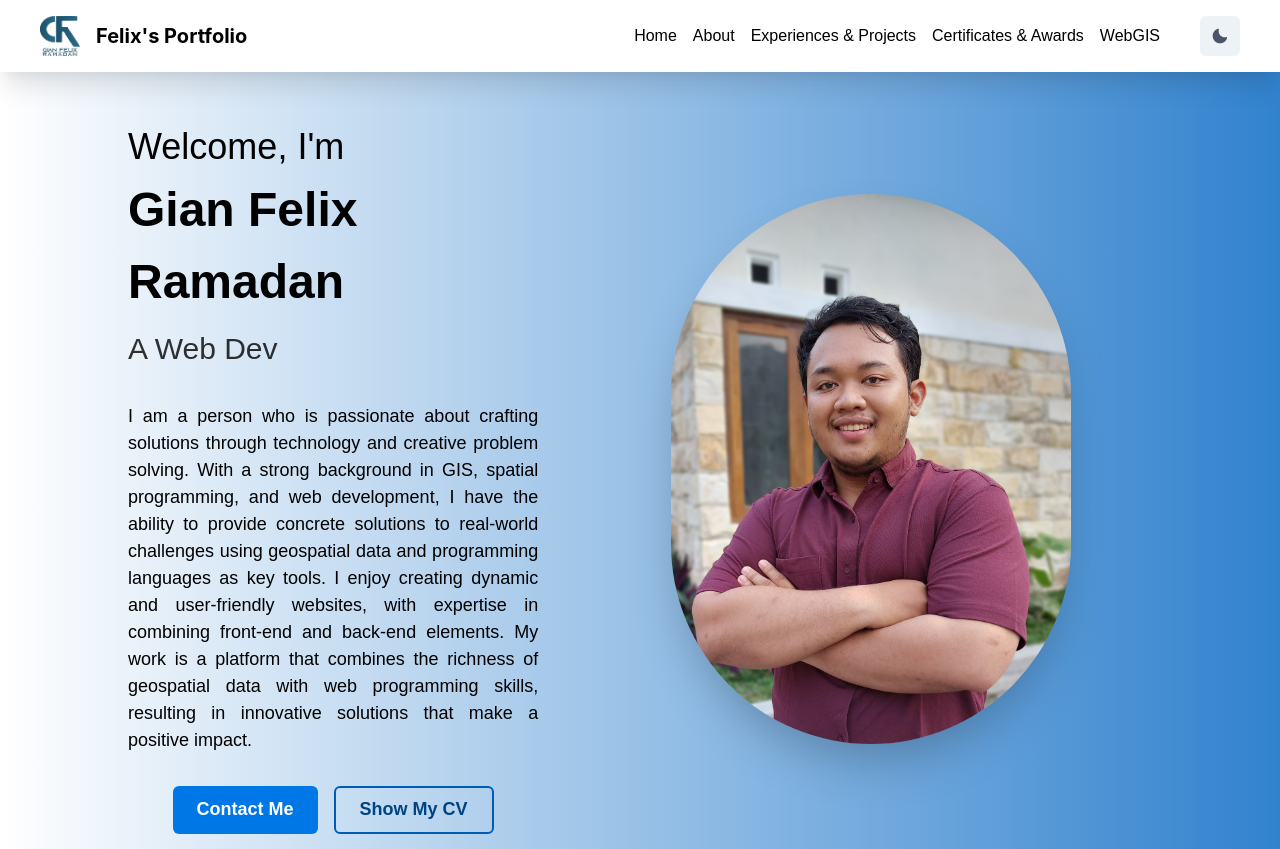
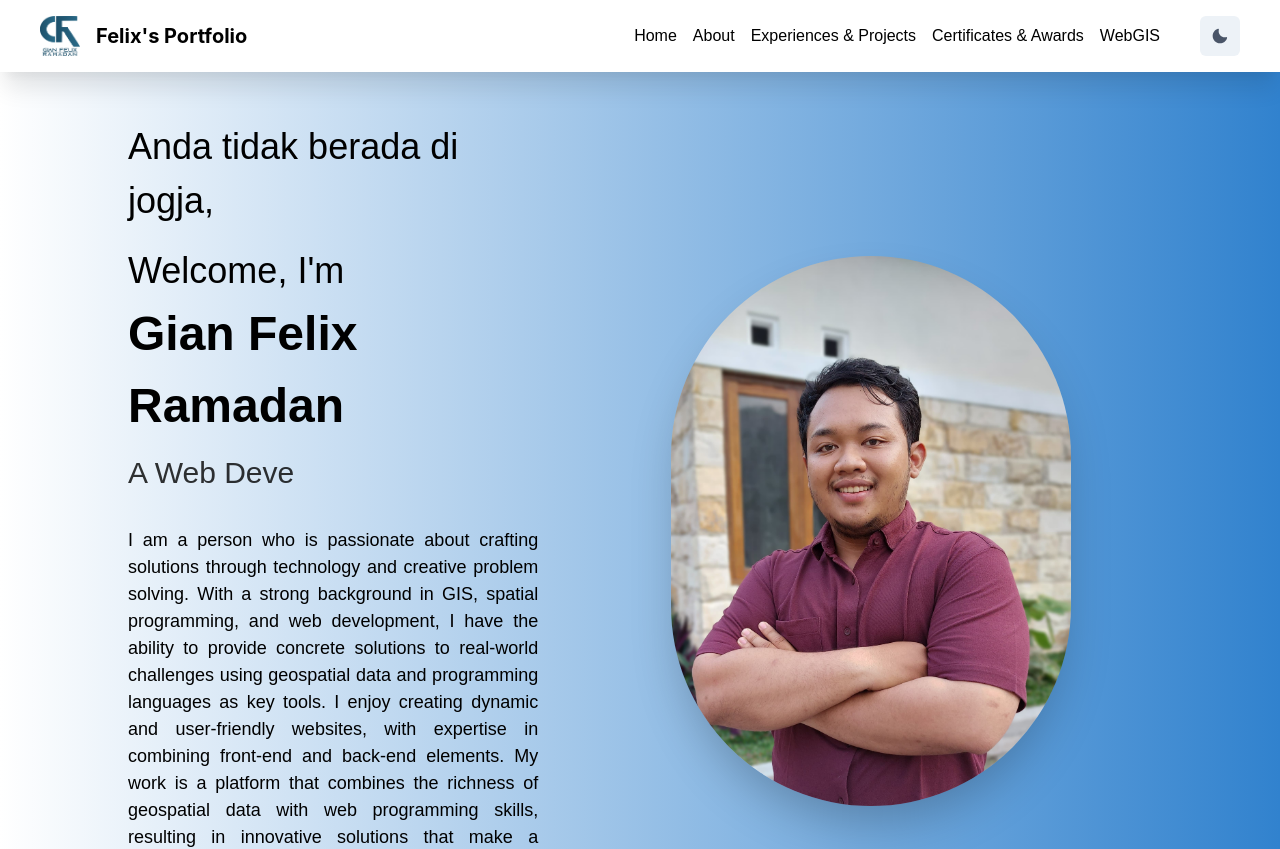
Before and after one commit to gianfelix/web_portfolio_GFR, a React (Create React App) app: page / in a window 1280 px wide. Shown: the top 849 px of the page. Built offline with nearby package versions, Linux system fonts and the light colour scheme; no server answers.

Commit message:
coba geolocation

```diff
--- a/src/components/LandingPage/Hero.jsx
+++ b/src/components/LandingPage/Hero.jsx
@@ -1,5 +1,5 @@
 import React, { useEffect, useState } from "react";
-import { Box, Flex, Text, Image, useColorMode, Button } from "@chakra-ui/react";
+import { Box, Flex, Text, Image, useColorMode, Button, Heading } from "@chakra-ui/react";
 import { motion } from "framer-motion";
 import { BtnModalContact } from "./BtnModalContact";
 import CvModal from "./CvModal";
@@ -7,7 +7,7 @@ import CvModal from "./CvModal";
 const MotionFlex = motion(Flex);
 const MotionText = motion(Text);
 
-export const Hero = () => {
+export const Hero = ({userLocation}) => {
   const { colorMode } = useColorMode();
   const isDarkMode = colorMode === "dark";
 
@@ -81,6 +81,7 @@ export const Hero = () => {
       alignItems="center"
       px={"10%"}
     >
+
       <MotionFlex
         direction="column"
         textAlign="center"
@@ -88,6 +89,14 @@ export const Hero = () => {
         animate={{ opacity: 1, y: 0 }}
         transition={{ duration: 0.8 }}
       >
+        <Text
+          fontSize={{ base: 'xl', md: '4xl' }}
+          mt={4}
+          color={colorMode === 'light' ? 'black' : 'white'}
+          textAlign="left"
+        >
+          {userLocation === 'Jogja' ? 'Selamat datang anda berada di Jogja!' : 'Anda tidak berada di jogja,'}
+        </Text>
         <Text
           fontSize={{ base: "xl", md: "4xl" }}
           mt={4}
--- a/src/pages/LandingPage.jsx
+++ b/src/pages/LandingPage.jsx
@@ -1,5 +1,5 @@
 import { Box, Flex, Text, Image } from "@chakra-ui/react";
-import React from "react";
+import React, { useEffect, useState } from "react";
 import { Hero } from "../components/LandingPage/Hero";
 import { Skills } from "../components/LandingPage/Skills";
 
@@ -11,9 +11,40 @@ import CertificatesAwards from "./CertificatesAwards";
 import { Projects } from "./Projects";
 
 const LandingPage = () => {
+  const [userLocation, setUserLocation] = useState("");
+
+  useEffect(() => {
+    const fetchUserLocation = async () => {
+      try {
+        // Get user's geolocation using browser's Geolocation API
+        navigator.geolocation.getCurrentPosition(
+          (position) => {
+            const latitude = position.coords.latitude;
+            const longitude = position.coords.longitude;
+
+            // Check if user is in Jogja (coordinates are approximate)
+            const isUserInJogja = latitude > -7.80 && latitude < -7.70 &&
+              longitude > 110.30 && longitude < 110.50;
+
+            setUserLocation(isUserInJogja ? "Jogja" : "Other");
+          },
+          (error) => {
+            console.error("Error getting geolocation:", error);
+            setUserLocation("Other");
+          }
+        );
+      } catch (error) {
+        console.error("Geolocation is not supported by this browser.");
+        setUserLocation("Other");
+      }
+    };
+
+    fetchUserLocation();
+  }, []);
+
   return (
     <>
-      <Hero />
+      <Hero userLocation={userLocation}/>
       {/* <Education/> */}
       <Skills />
       <Projects />
```
